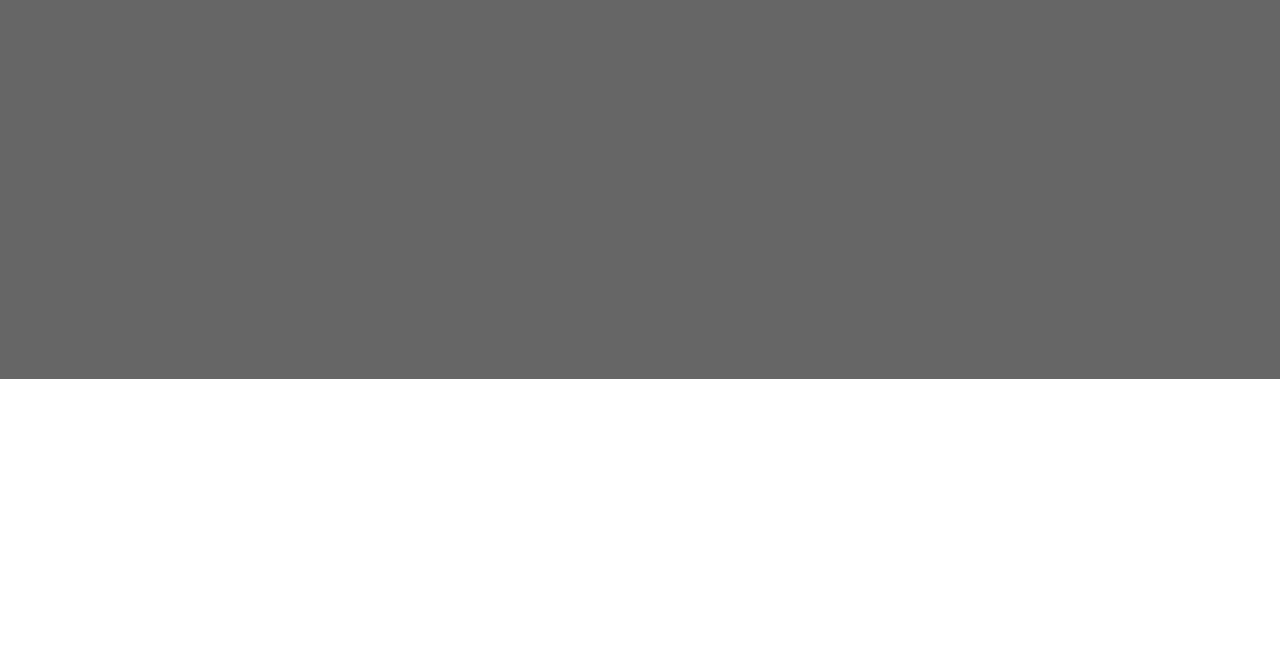
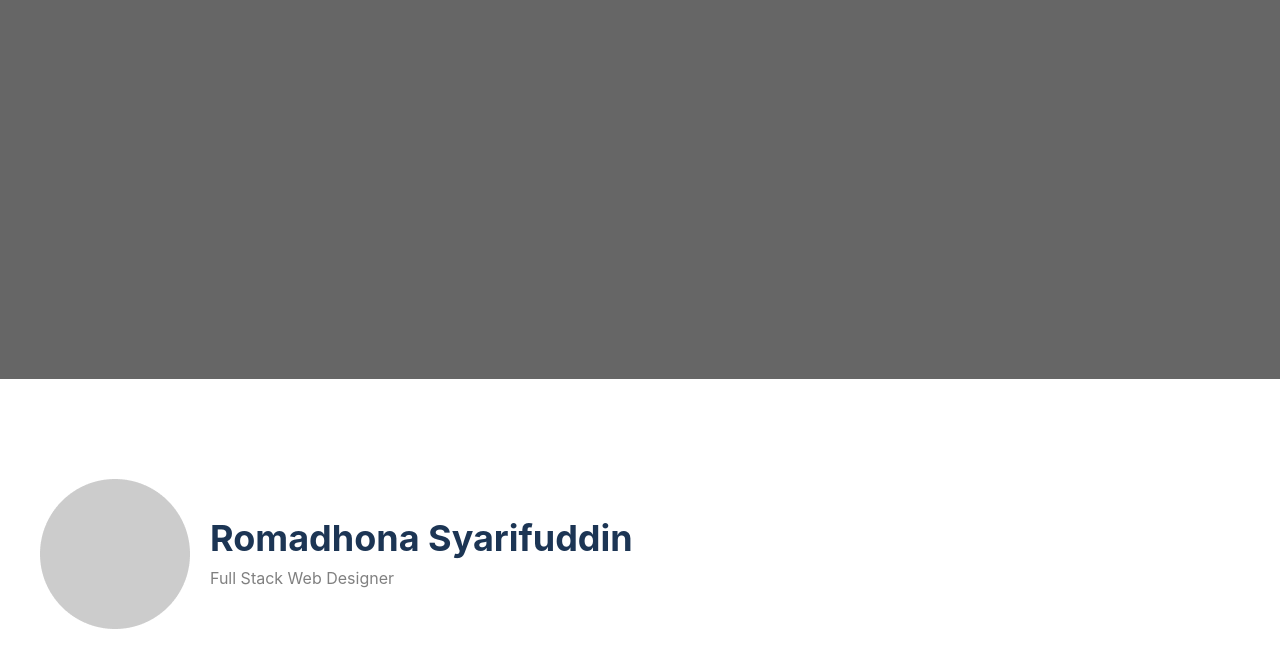
Before and after one commit to hursedhimmatov7-del/GIT4, a website: page src/page5.html in a window 1280 px wide. Shown: the part 109-776 px from the top of the page. Drawn offline with nearby package versions, Linux system fonts and the light colour scheme; files that its build step writes are made by us from their sources.

Commit message:
Add section 1 on page 5

```diff
--- a/src/page5.html
+++ b/src/page5.html
@@ -25,5 +25,15 @@
             <p class="lg:hidden text-white text-2xl font-bold">☰</p>
         </div>
     </header>
+
+<main>
+    <section class="flex max-w-300 m-auto flex-col lg:flex-row items-center gap-5 px-5 py-10 lg:py-25 lg:px-0">
+        <img src="./img/pg5/section1/ava.png" alt="">
+        <div class="flex flex-col gap-2 lg:items-start items-center">
+            <h2 class="text-3xl lg:text-4xl font-bold text-[#1C3554]">Romadhona Syarifuddin</h2>
+            <p class="text-[#808080]">Full Stack Web Designer</p>
+        </div>
+    </section>
+</main>
 </body>
 </html>
```
Also changed, not shown: src/img/pg5/section1/ava.png (added).
